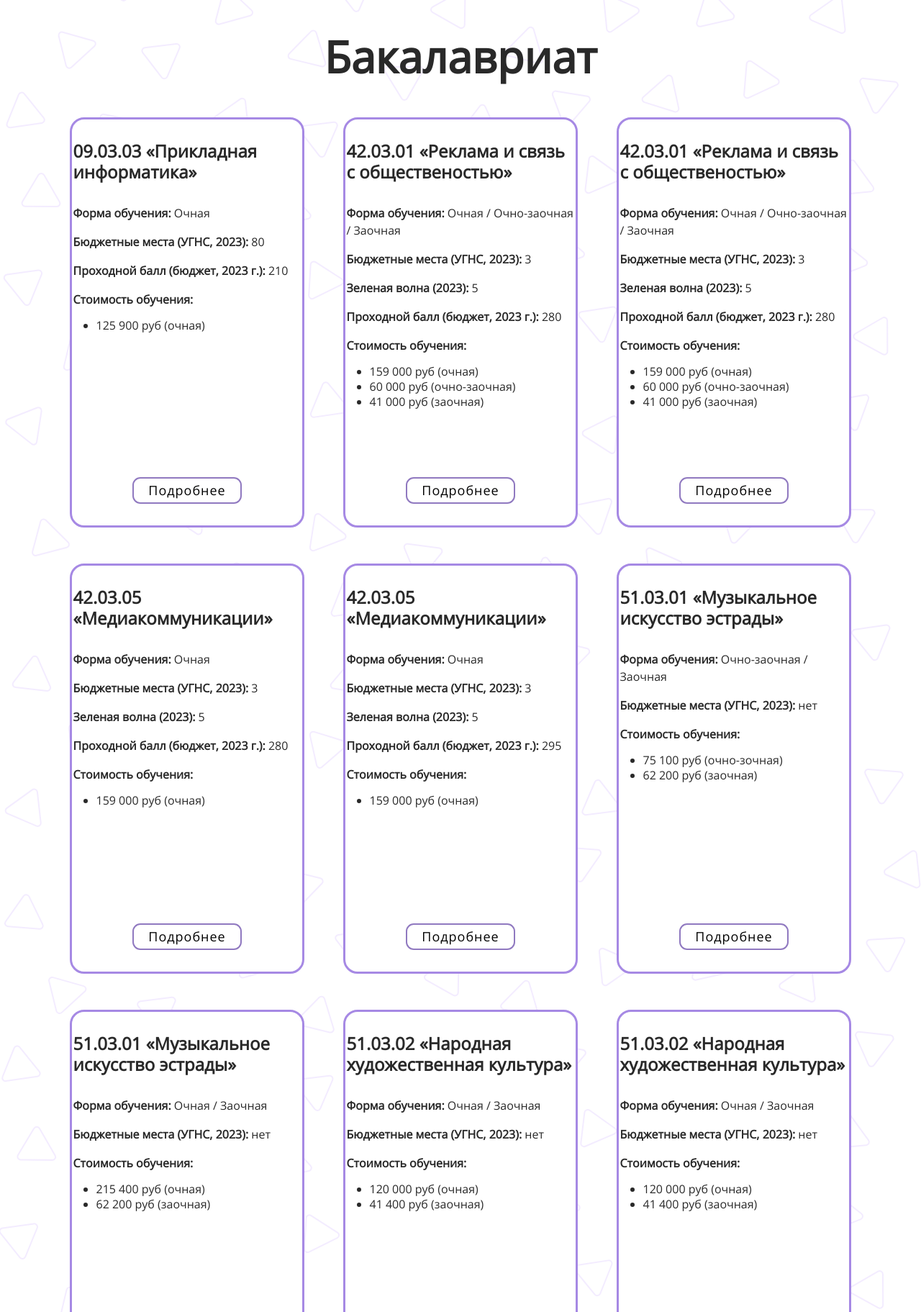
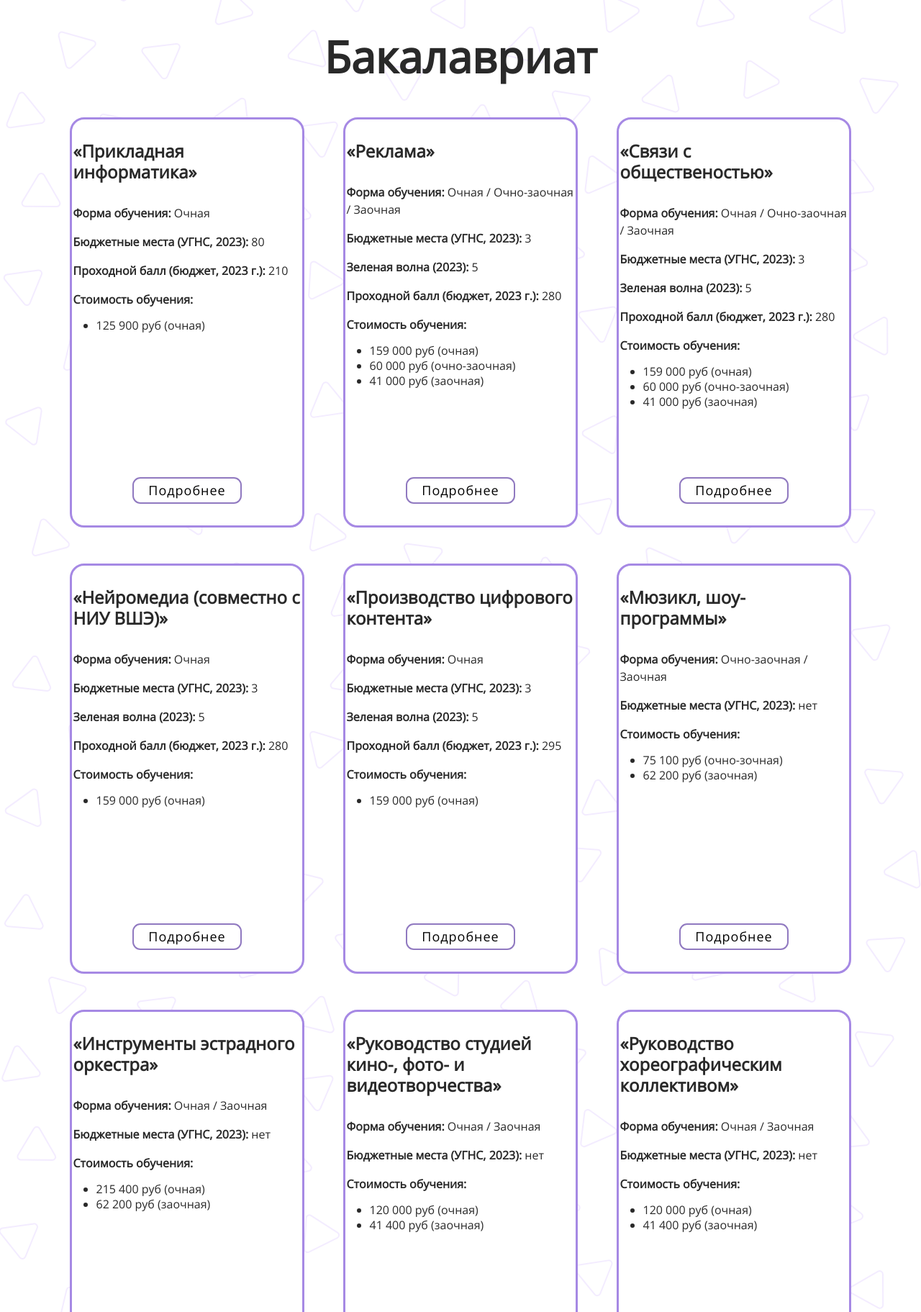
Before and after one commit to UbuntuJaba/mkmtDjango, a Django app: page /education/ in a window 1280 px wide; the page is wider, and only the part inside the window is pictured. Shown: the part 138-1961 px from the top of that part at 72% size. Run offline with Django 4.2, Linux system fonts and the light colour scheme; data comes from the database, SQL or seed files in the repository.

Commit message:
Add files via upload

```diff
--- a/mkmtmedia/mkmt/templates/mkmt/education.html
+++ b/mkmtmedia/mkmt/templates/mkmt/education.html
@@ -62,7 +62,7 @@
                             <div class="d-flex col-xl-4 col-md-6 col-sm-12 justify-content-center">
                                 <div class="card my-card">
                                     <div class="card-body">
-                                        <h4 class="card-title">{{b.title}}</h4>
+                                        <h4 class="card-title">{{b.profile}}</h4>
                                         <p class="card-text text-1"><b>Форма обучения:</b> {{b.formOfEdu}}</p>
                                         <p class="card-text text-2"><b>Бюджетные места (УГНС, 2023):</b>
                                             {{b.budgetPlaces}}
@@ -125,7 +125,7 @@
                     <div class="cards ">
                         <div class="row ">
                             {% for m in magistr090402 %}
-                            <div class="col-xl-6 col-md-6 col-sm-12 d-flex justify-content-center">
+                            <div class="d-flex col-xl-4 col-md-6 col-sm-12 justify-content-center">
                                 <div class="card my-card">
                                     <div class="card-body">
                                         <h4 class="card-title_2">{{m.profile}}</h4>
@@ -180,7 +180,7 @@
                     <div class="cards ">
                         <div class="row ">
                             {% for m in magistr420405 %}
-                            <div class="col-xl-4 col-md-12 d-flex justify-content-center">
+                            <div class="d-flex col-xl-4 col-md-6 col-sm-12 justify-content-center">
                                 <div class="card my-card">
                                     <div class="card-body">
                                         <h4 class="card-title_2">{{m.profile}}</h4>
@@ -236,7 +236,7 @@
                     <div class="cards ">
                         <div class="row ">
                             {% for m in magistr420401 %}
-                            <div class="col-xl-4 col-md-12 d-flex justify-content-center">
+                            <div class="d-flex col-xl-4 col-md-6 col-sm-12 justify-content-center">
                                 <div class="card my-card">
                                     <div class="card-body">
                                         <h4 class="card-title_2">{{m.profile}}</h4>
--- a/mkmtmedia/mkmt/templates/mkmt/index.html
+++ b/mkmtmedia/mkmt/templates/mkmt/index.html
@@ -67,7 +67,7 @@
                     </div>
                 </div>
                 <div class="main_block_two">
-                    <h2 class="two_caption">Дополнительно:</h2>
+                    <h2 class="two_caption">Креативные пространствa:</h2>
                     <div class="two_item">
                         <ul class="two_item_list">
                             <li>Медиапарк</li>
```
